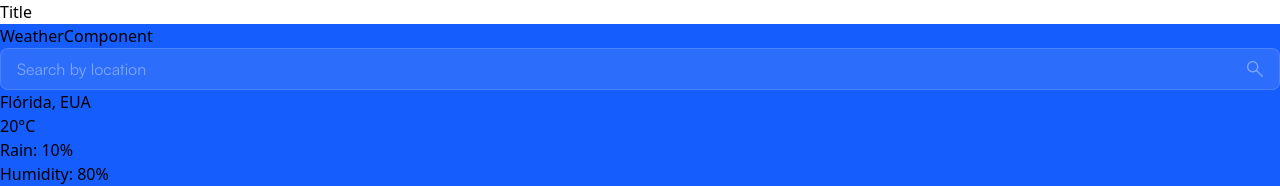
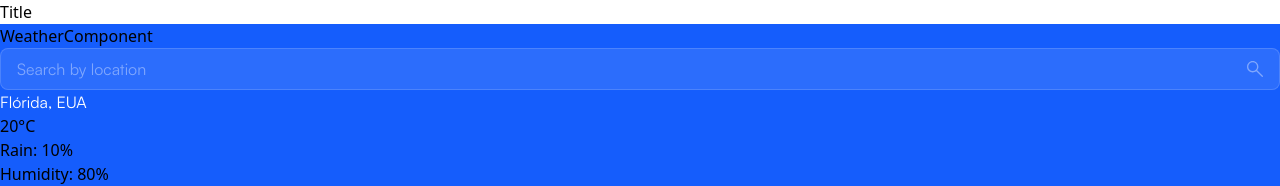
Before and after one commit to allangdasilva/react-weather-app, a React (Vite) app: page / in a window 1280 px wide. Shown: the top 186 px of the page. Built offline with nearby package versions, Linux system fonts and the light colour scheme.

Commit message:
Estilizar o componente TextBody

```diff
--- a/src/components/layout/WeatherComponent.tsx
+++ b/src/components/layout/WeatherComponent.tsx
@@ -12,7 +12,7 @@ const WeatherComponent = () => {
         placeholder="Search by location"
         label="search-by-location"
       />
-      <TextBody />
+      <TextBody>Flórida, EUA</TextBody>
       <MainCard.Root>
         <MainCard.Image />
         <MainCard.Celsius />
--- a/src/components/ui/SearchBar.tsx
+++ b/src/components/ui/SearchBar.tsx
@@ -14,7 +14,7 @@ const SearchBar = ({ type, label, placeholder, ...props }: SearchBarProps) => {
       </label>
       <div className="relative py-2 pl-4 pr-12 border rounded-lg  border-light/15 bg-light/10 focus-within:border focus-within:border-sky-400 focus-within:shadow-[0_0_0_1px_oklch(58.8%_0.158_241.966)]">
         <input
-          className="w-full font-satoshi-regular outline-none text-light placeholder:text-light/40 "
+          className="w-full font-primary-regular outline-none text-light placeholder:text-light/40 "
           {...props}
           type={type}
           placeholder={placeholder}
--- a/src/components/ui/TextBody.tsx
+++ b/src/components/ui/TextBody.tsx
@@ -1,5 +1,9 @@
-const TextBody = () => {
-  return <p>Flórida, EUA</p>;
+interface TextBodyProps extends React.HTMLAttributes<HTMLParagraphElement> {
+  children: React.ReactNode;
+}
+
+const TextBody = ({ children }: TextBodyProps) => {
+  return <p className="font-body text-light">{children}</p>;
 };
 
 export default TextBody;
--- a/src/index.css
+++ b/src/index.css
@@ -16,8 +16,14 @@
 }
 
 @theme {
-  --font-satoshi-regular: "Satoshi-Regular", sans-serif;
-  --font-satoshi-light: "Satoshi-Light", sans-serif;
+  --font-primary-regular: "Satoshi-Regular", sans-serif;
+  --font-primary-light: "Satoshi-Light", sans-serif;
 
   --color-light: #ffffff;
 }
+
+@layer components {
+  .font-body {
+    @apply font-primary-regular text-base/6;
+  }
+}
```
